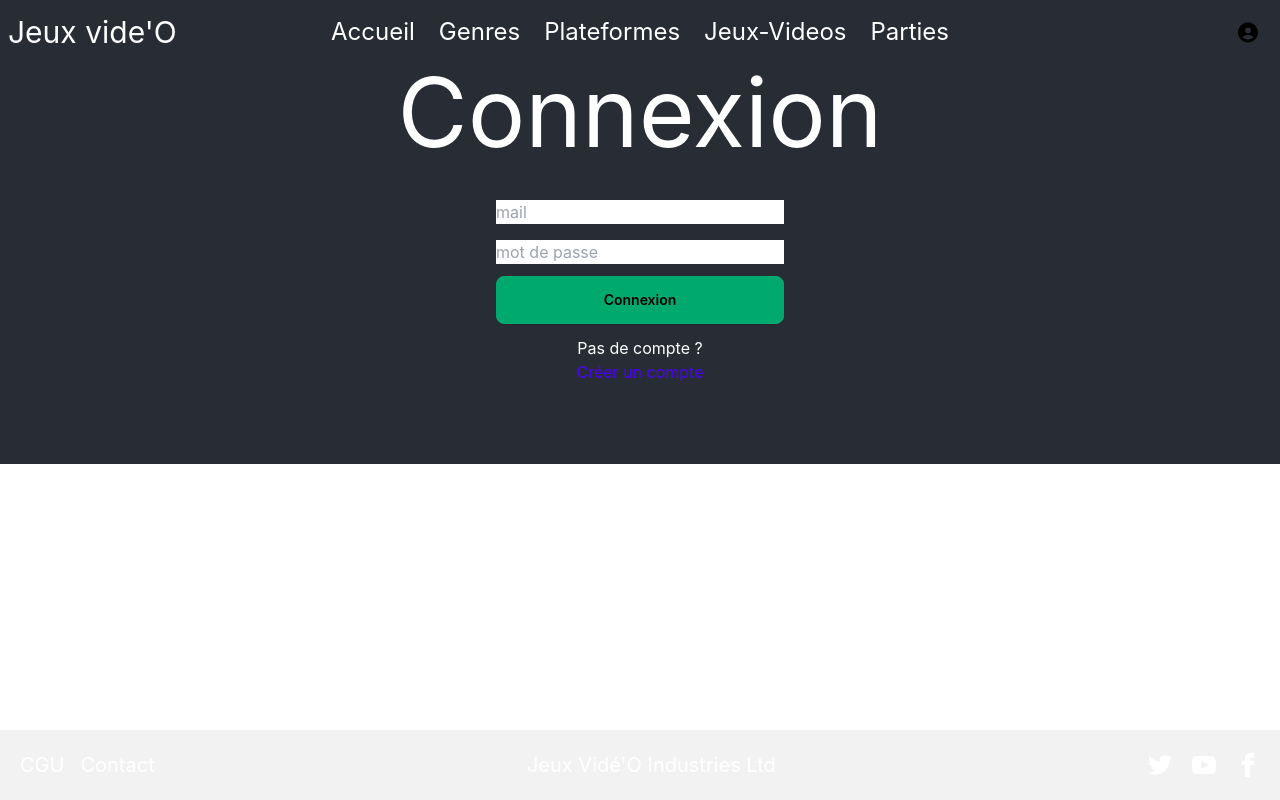
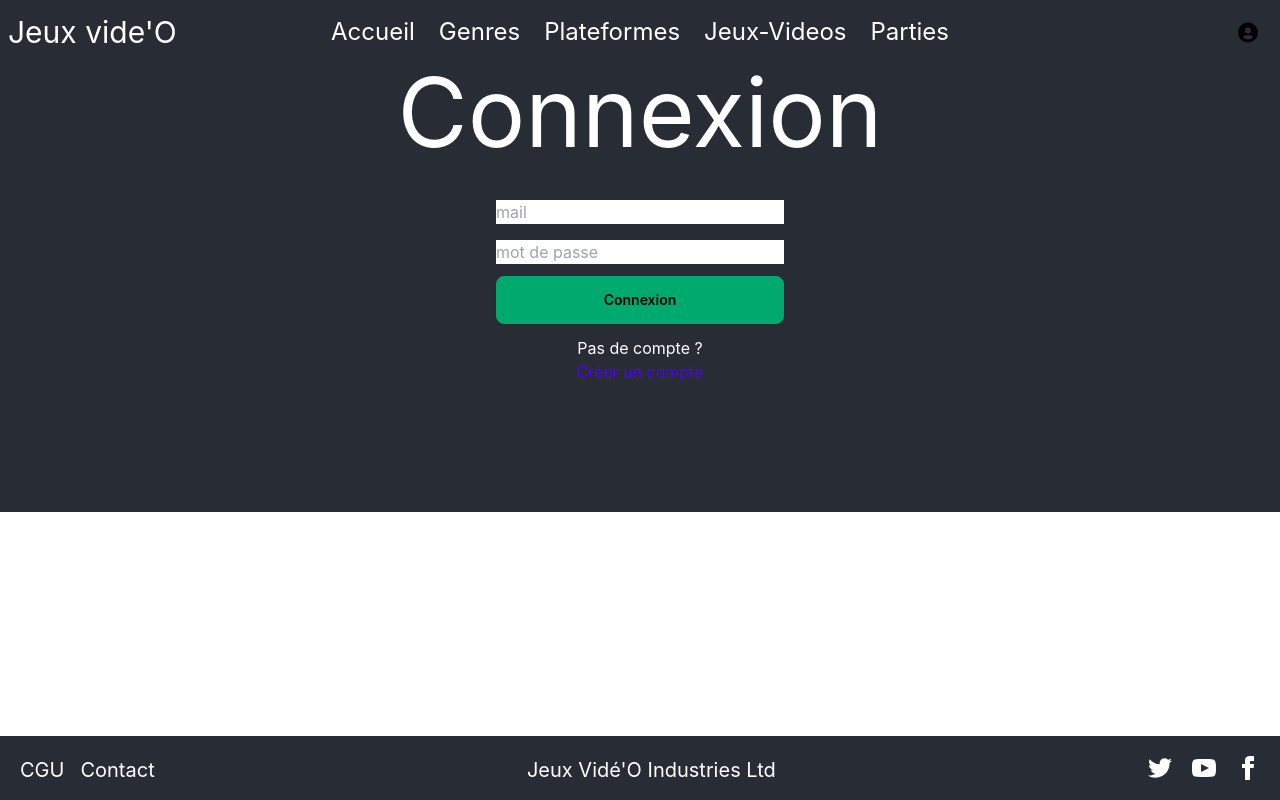
Before and after one commit to JamesonABSIL/projet-jeux-video, a React (Vite) app: page /parties/1 in a window 1280 px wide. Built offline with nearby package versions, Linux system fonts and the light colour scheme; no server answers.

Commit message:
Css fixed for footer

```diff
--- a/src/components/App/App.scss
+++ b/src/components/App/App.scss
@@ -1,5 +1,9 @@
 @use '../../styles/variables' as v;
 
+
+html {
+  background-color: v.$color-bg;
+}
 .App {
   text-align: center;
   background-color: v.$color-bg;
@@ -41,7 +45,7 @@ footer {
 	position: fixed;
 	z-index: 50;
 	width: 100%;
-	height: 70px;
+	height: 8%;
 	bottom: 0;
 	left: 0;
 	right: 0;
@@ -49,7 +53,9 @@ footer {
   color: v.$color;
 }
 main {
-	margin-bottom: 80px;
+  margin-bottom: 10%;
+  background-color: v.$color-bg;
+  height: 100%;
 }
 // Gestion des coeurs Favoris
 button.btn.coeur{
--- a/src/components/Footer/Footer.tsx
+++ b/src/components/Footer/Footer.tsx
@@ -3,7 +3,7 @@ import { Link } from 'react-router-dom'
 
 export default function Footer() {
   return (
-    <footer className="footer-center p-5 bg-base-200 mt-10 flex flex-row justify-between">
+    <footer className="p-5 flex flex-row justify-between">
   <nav className="flex flex-row gap-4">
     {/* Liaison vers la page CGU et Contact */}
     <Link to='CGU' className="link link-hover text-xs	 lg:text-xl">CGU</Link>
--- a/src/components/Header/Header.tsx
+++ b/src/components/Header/Header.tsx
@@ -12,11 +12,11 @@ export default function Header() {
   const { pathname } = useLocation();
 
   return (
-    <header className='z-10 '>
+    <header className='z-10'>
       {/* Gestion du header sur mobile ou tablette */}
       <div>
         {isTabletOrMobile && (
-          <div className="navbar bg-base-100 z-50">
+          <div className="navbar z-50">
             <div className="navbar-start">
               <div className="dropdown">
                 <div
--- a/src/components/Parties/Partie.tsx
+++ b/src/components/Parties/Partie.tsx
@@ -36,12 +36,6 @@ export default function Partie() {
       minute: 'numeric',
     });
 
-    const formatedDateTest = (time: string | Date) =>
-    new Date(time).toLocaleString('en-GB', {
-      day: '2-digit',
-      month: 'long',
-      year: 'numeric',
-    });
 
   const [Platform, setPlatform] = useState<any>();
   const [videoGame, setVideoGame] = useState<any>();
--- a/src/styles/index.scss
+++ b/src/styles/index.scss
@@ -9,6 +9,7 @@ body {
 		sans-serif;
 	-webkit-font-smoothing: antialiased;
 	-moz-osx-font-smoothing: grayscale;
+	background-color: #282c34;
 }
 
 code {
```
